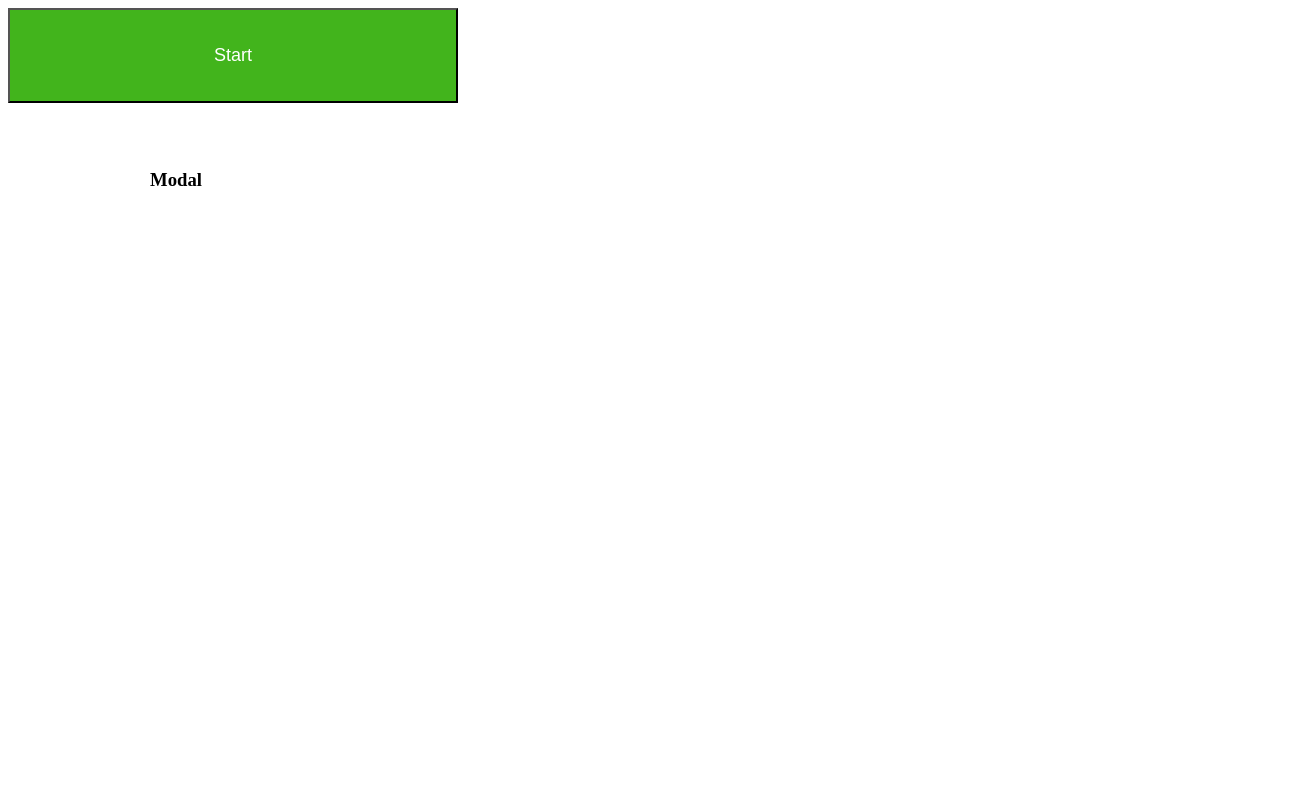
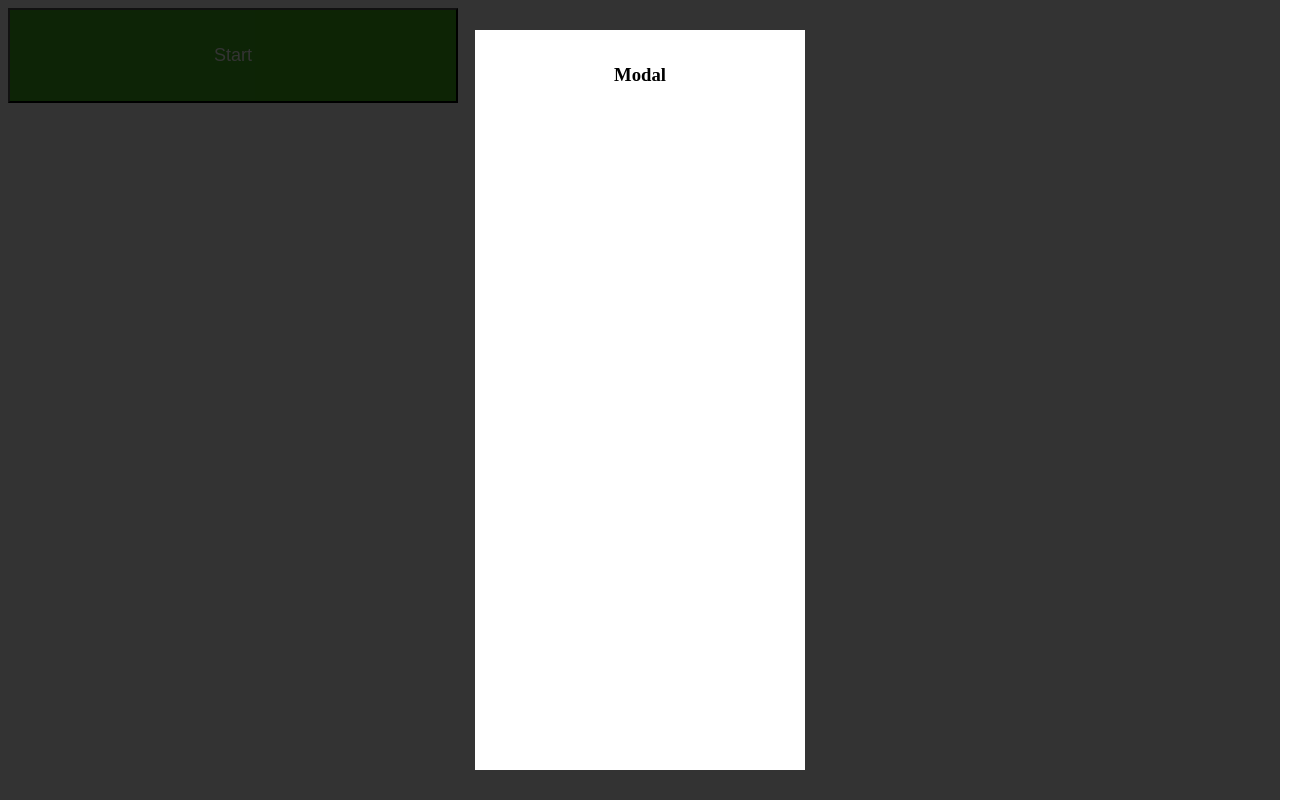
Before and after one commit to gaborpeter/penceo-test, a website: page public/index.html in a window 1280 px wide. Both pictures are taken after a click on the button "Start". Shown: the whole page, 1302 px wide, since content can reach past the window. Drawn offline with nearby package versions, Linux system fonts and the light colour scheme; files that its build step writes are made by us from their sources.

Commit message:
feat(modal): add modal dialog 15min

```diff
--- a/public/index.html
+++ b/public/index.html
@@ -10,7 +10,9 @@
   </main>
 
   <section class="modal modal-window">
-    <h3>Modal</h3>
+    <article class="modal-dialog">
+      <h3>Modal</h3>
+    </article>
   </section>
 
   <script type="text/javascript" src="../src/components/start-button.js"></script>
--- a/src/style/modal.scss
+++ b/src/style/modal.scss
@@ -1,12 +1,21 @@
 .modal {
-  width: 90vw;
-  background-color: white;
+  width: 100%;
+  height: 100%;
+  position: fixed;
+  left: 0px;
+  top: 0px;
   display: flex;
-  position: absolute;
-  width: 70 vw;
-  left: 150px;
-  top: 150px;
-  text-align:center;
+  align-content: center;
+  justify-content: center;
+  background: rgba(0,0,0,0.8);
   visibility: hidden;
   z-index: 1000;
 }
+
+.modal-dialog {
+  margin: 30px 15px;
+  width: 300px;
+  background-color: #fff;
+  padding: 15px;
+  text-align: center;
+}
```
